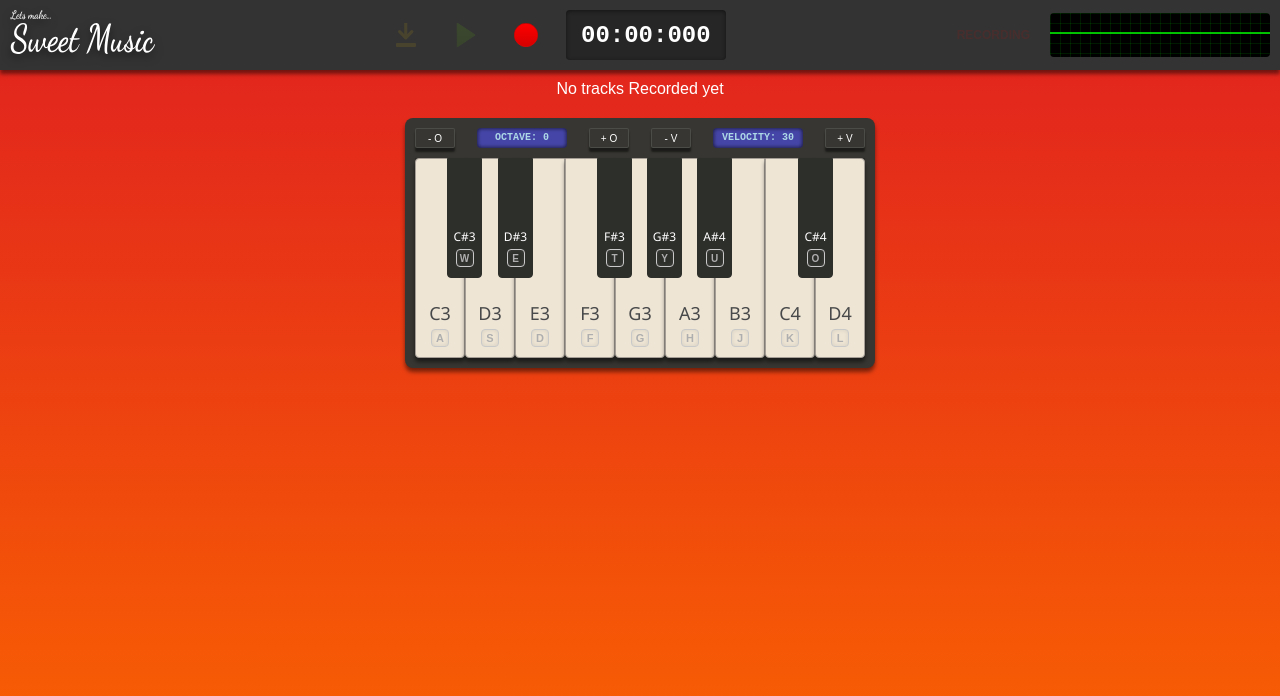
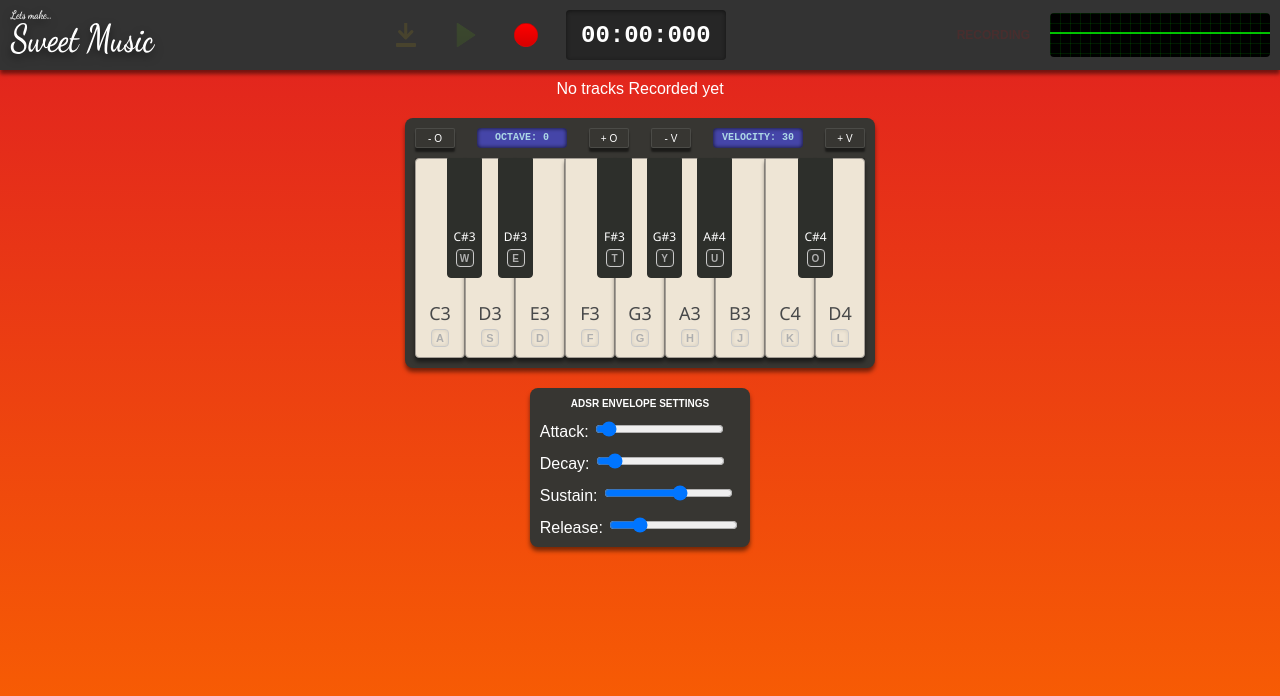
Before and after one commit to paulbjensen/lets-make-sweet-music, a Svelte app: page / in a window 1280 px wide. Shown: the top 696 px of the page. Built offline with nearby package versions, Linux system fonts and the light colour scheme.

Commit message:
Added component to modify ADSR envelope settings

```diff
--- a/src/App.svelte
+++ b/src/App.svelte
@@ -2,6 +2,7 @@
 // Dependencies
 import { onDestroy, onMount } from "svelte";
 
+import ADSRSettings from "./components/ADSRSettings.svelte";
 // UI Components
 import Timeline from "./components/Timeline.svelte";
 import Keyboard from "./components/instruments/keyboard/Keyboard.svelte";
@@ -15,6 +16,13 @@ import Recording from "./utils/Recording/Recording";
 // import MidiSynth from "./components/MidiSynth.svelte";
 import MidiSynthSoundBox from "./utils/SoundBox/MidiSynthSoundBox";
 import { Oscillator } from "./utils/analysers/Oscillator";
+
+type ADSR = {
+	attack: number;
+	decay: number;
+	sustain: number;
+	release: number;
+};
 
 // import roomWavFile from "./assets/rooms/room.wav";
 const midiSynthSoundBox = new MidiSynthSoundBox({
@@ -95,6 +103,13 @@ function connectBurnerToSource() {
 	burner.connectSource(midiSynthSoundBox.getSource());
 }
 
+function updateADSR(settings: ADSR) {
+	midiSynthSoundBox.attack = settings.attack;
+	midiSynthSoundBox.decay = settings.decay;
+	midiSynthSoundBox.sustain = settings.sustain;
+	midiSynthSoundBox.release = settings.release;
+}
+
 /*
 	NOTE
 
@@ -151,6 +166,8 @@ onMount(async () => {
 
 	eventEmitter.on("startBurning", startBurning);
 	eventEmitter.on("finishPlayingTracks", stopBurning);
+
+	eventEmitter.on("updateADSR", (settings) => updateADSR(settings as ADSR));
 });
 
 onDestroy(() => {
@@ -173,6 +190,8 @@ onDestroy(() => {
 
 	eventEmitter.off("startBurning", startBurning);
 	eventEmitter.off("finishPlayingTracks", stopBurning);
+
+	eventEmitter.off("updateADSR", (settings) => updateADSR(settings as ADSR));
 });
 </script>
 
@@ -197,4 +216,12 @@ onDestroy(() => {
 <main>
   <Timeline {tracks} {eventEmitter} />
   <Keyboard {eventEmitter} />
+  <ADSRSettings {eventEmitter} defaultSettings={
+	{
+	  attack: midiSynthSoundBox.attack,
+	  decay: midiSynthSoundBox.decay,
+	  sustain: midiSynthSoundBox.sustain,
+	  release: midiSynthSoundBox.release,
+	}
+  } />
 </main>
--- /dev/null
+++ b/src/components/ADSRSettings.svelte
@@ -0,0 +1,61 @@
+<script lang="ts">
+const { defaultSettings, eventEmitter } = $props();
+
+// ADSR values to be used for the synth
+// biome-ignore lint/style/useConst: Set by the input bindings
+let attack = $state(defaultSettings.attack);
+// biome-ignore lint/style/useConst: Set by the input bindings
+let decay = $state(defaultSettings.decay);
+// biome-ignore lint/style/useConst: Set by the input bindings
+let sustain = $state(defaultSettings.sustain);
+// biome-ignore lint/style/useConst: Set by the input bindings
+let release = $state(defaultSettings.release);
+
+function updateADSR() {
+	eventEmitter.emit("updateADSR", {
+		attack,
+		decay,
+		sustain,
+		release,
+	});
+}
+</script>
+
+<style>
+  form {
+	display: flex;
+	flex-direction: column;
+	gap: 10px;
+	padding: 10px;
+	background-color: #373632;
+	border-radius: 8px;
+	box-shadow: 0px 4px 4px rgba(0, 0, 0, 0.5);
+  }
+
+  .form-header {
+	font-weight: bold;
+	font-size: 10px;
+	text-transform: uppercase;
+	text-align: center;
+  }
+</style>
+
+ <form onchange={updateADSR}>
+	<div class="form-header">ADSR Envelope settings</div>
+	<label>
+	  Attack:
+	  <input type="range" min="0" max="1" step="0.01" bind:value={attack} />
+	</label>
+	<label>
+	  Decay:
+	  <input type="range" min="0" max="1" step="0.01" bind:value={decay} />
+	</label>
+	<label>
+	  Sustain:
+	  <input type="range" min="0" max="1" step="0.01" bind:value={sustain} />
+	</label>
+	<label>
+	  Release:
+	  <input type="range" min="0" max="1" step="0.01" bind:value={release} />
+	</label>
+  </form>
--- a/src/eventEmitter.ts
+++ b/src/eventEmitter.ts
@@ -46,6 +46,7 @@ const typedEvents = [
 	"startBurning", // When the user starts burning a track (to save to disk)
 	"playNote", // When a note is played on the keyboard instrument
 	"stopNote", // When a note is stopped on the keyboard instrument
+	"updateADSR", // When the user updates the ADSR settings on the synthesizer
 ];
 
 const eventEmitter = new EventEmitter({ typedEvents });
--- a/src/utils/Burner/Burner.ts
+++ b/src/utils/Burner/Burner.ts
@@ -1,4 +1,4 @@
-class MidiSynthSoundBox {
+class Burner {
 	burnToCD: MediaStreamAudioDestinationNode;
 	cd?: MediaRecorder;
 	isBurning: boolean;
@@ -8,14 +8,12 @@ class MidiSynthSoundBox {
 		this.isBurning = false;
 	}
 
-	// We use this
 	connectSource(source: AudioNode) {
 		if (this.cd && this.isBurning) {
 			source.connect(this.burnToCD);
 		}
 	}
 
-	// This bit too
 	startBurning() {
 		this.isBurning = true;
 		this.cd = new MediaRecorder(this.burnToCD.stream);
@@ -46,4 +44,4 @@ class MidiSynthSoundBox {
 	}
 }
 
-export default MidiSynthSoundBox;
+export default Burner;
--- a/src/utils/SoundBox/MidiSynthSoundBox.ts
+++ b/src/utils/SoundBox/MidiSynthSoundBox.ts
@@ -8,6 +8,10 @@ class MidiSynthSoundBox {
 	analyser?: AnalyserNode;
 	filter?: BiquadFilterNode;
 	eventEmitter: EventEmitter;
+	attack: number;
+	decay: number;
+	sustain: number;
+	release: number;
 
 	constructor({ roomWavFile }: { roomWavFile?: string }) {
 		this.audioContext = new AudioContext();
@@ -19,6 +23,12 @@ class MidiSynthSoundBox {
 		// call load to fetch the audio file and decode it
 		if (this.roomWavFile) this.load();
 		this.eventEmitter = new EventEmitter();
+
+		// ADSR envelope
+		this.attack = 0.05;
+		this.decay = 0.1;
+		this.sustain = 0.6;
+		this.release = 0.2;
 	}
 
 	load() {
@@ -57,19 +67,14 @@ class MidiSynthSoundBox {
 		this.filter.type = "lowpass";
 		this.filter.frequency.value = 1500;
 
-		// ADSR envelope
-		const attack = 0.05;
-		const decay = 0.1;
-		const sustain = 0.6;
-
 		osc.type = "triangle";
 		osc.frequency.value = this.midiToFreq(note);
 
 		gain.gain.setValueAtTime(0, now);
-		gain.gain.linearRampToValueAtTime(velocity / 127, now + attack);
+		gain.gain.linearRampToValueAtTime(velocity / 127, now + this.attack);
 		gain.gain.linearRampToValueAtTime(
-			sustain * (velocity / 127),
-			now + attack + decay,
+			this.sustain * (velocity / 127),
+			now + this.attack + this.decay,
 		);
 
 		osc.connect(gain);
@@ -107,11 +112,10 @@ class MidiSynthSoundBox {
 		const voice = this.activeVoices[note];
 		if (voice) {
 			const now = this.audioContext.currentTime;
-			const release = 0.2;
 			voice.gain.gain.cancelScheduledValues(now);
 			voice.gain.gain.setValueAtTime(voice.gain.gain.value, now);
-			voice.gain.gain.linearRampToValueAtTime(0, now + release);
-			voice.osc.stop(now + release);
+			voice.gain.gain.linearRampToValueAtTime(0, now + this.release);
+			voice.osc.stop(now + this.release);
 			delete this.activeVoices[note];
 		}
 	}
```
